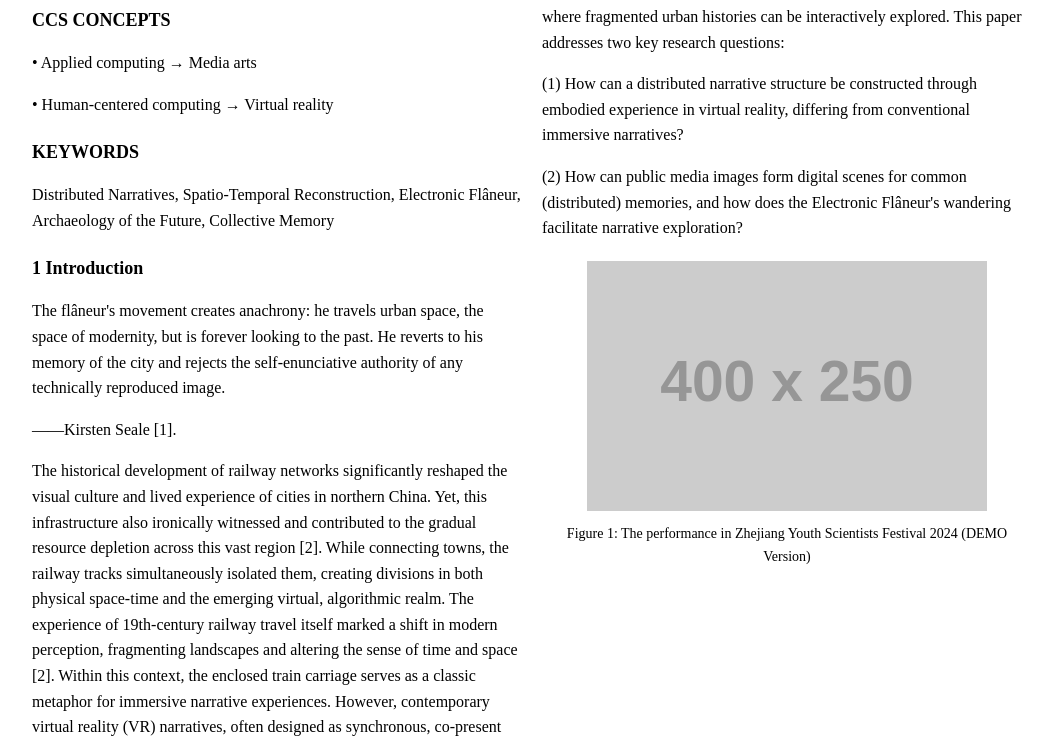
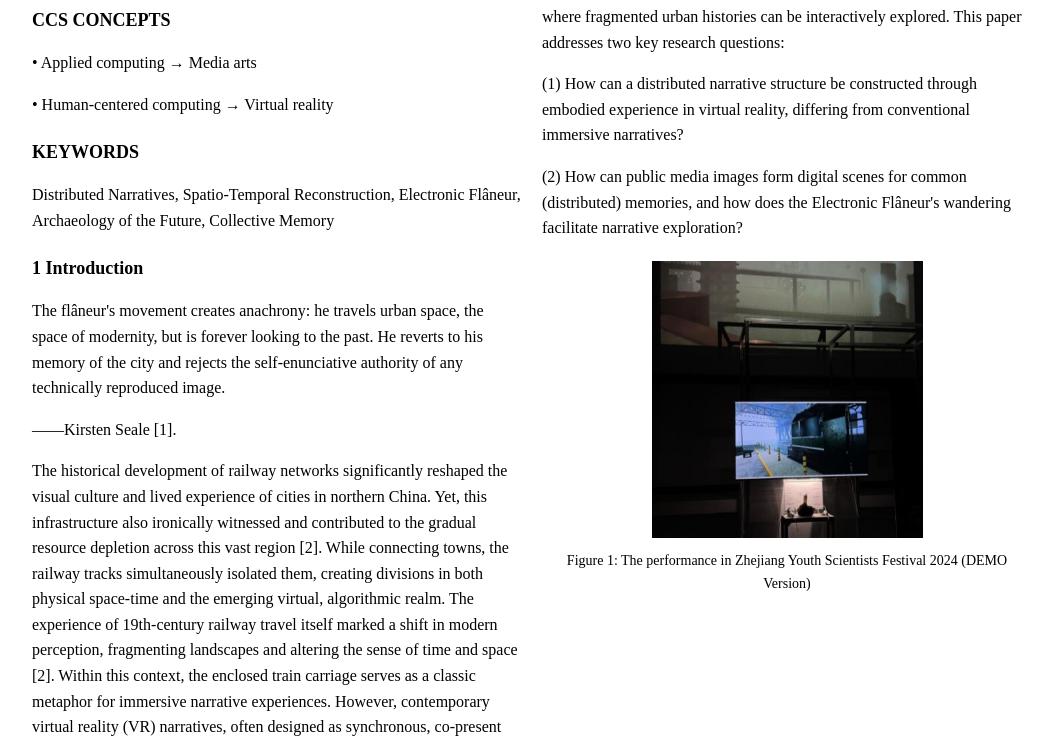
Before and after one commit to studioaniverse/re2north, a plain HTML site: page index.html in a window 1280 px wide. Shown: the part 552-1290 px from the top of the page, without its empty margins (108-1158 px from the left). Drawn offline with Linux system fonts and the light colour scheme; placeholder pictures from the web are drawn by us.

Commit message:
更新图片路径为本地image.png文件

```diff
--- a/index.html
+++ b/index.html
@@ -92,7 +92,7 @@
             <p>(2) How can public media images form digital scenes for common (distributed) memories, and how does the Electronic Flâneur's wandering facilitate narrative exploration?</p>
 
             <div class="figure">
-                <img src="https://via.placeholder.com/400x250" alt="Performance image">
+                <img src="image.png" alt="Performance image">
                 <div class="figure-caption">Figure 1: The performance in Zhejiang Youth Scientists Festival 2024 (DEMO Version)</div>
             </div>
         </div>
```
Also changed, not shown: image.png (added).
